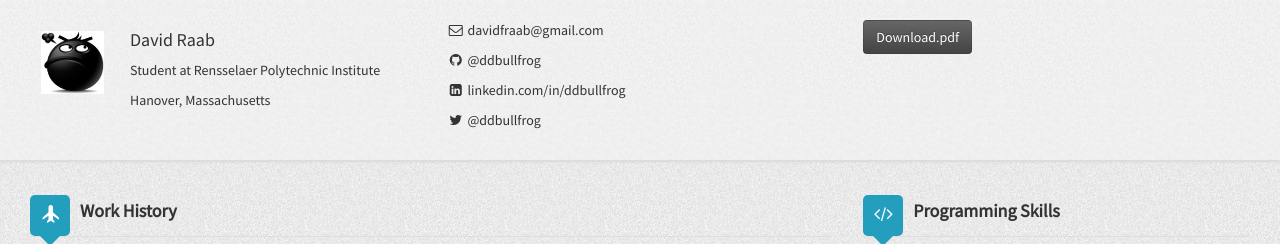
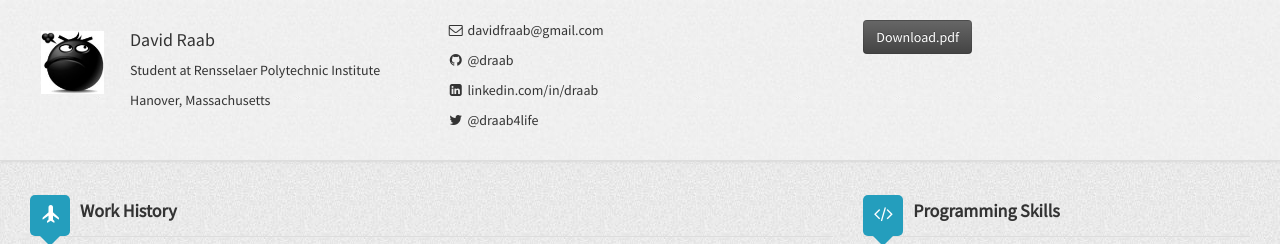
Before and after one commit to draab/draab.github.io, a Jekyll site: the page built from index.html, in a window 1280 px wide. Shown: the top 244 px of the page. Built offline with Jekyll 4.4.1, drawn with Linux system fonts in a browser that asks for light colours.

Commit message:
more changes
leggo

```diff
--- a/_config.yml
+++ b/_config.yml
@@ -14,11 +14,11 @@ author:
   title: Student at Rensselaer Polytechnic Institute
   address: Hanover, Massachusetts
   email: davidfraab@gmail.com
-  link: http://ddbullfrog.com
+  link: http://davidraab.me
   weibo:
-  github: ddbullfrog
-  linkedin: ddbullfrog
-  twitter: ddbullfrog
+  github: draab
+  linkedin: draab
+  twitter: draab4life
   gavatar: assets/img/avatar.JPG
   workHistory:
     - work1:
--- a/index.html
+++ b/index.html
@@ -128,7 +128,7 @@ layout: default
             <div class="deviter"></div>
             <h3 class="title with-icon"><span class="fa fa-location-arrow cat-title"></span> Location</h3>
             <div class="grid-block">
-                <iframe src="https://www.google.com/maps/embed/v1/place?q=auckland&key=AIzaSyClEWLh20lxrQBFR7omuuVESviszPxONyk" width="100%" height="100%" frameborder="0" style="border:0"></iframe>
+                <iframe src="https://www.google.com/maps/embed/v1/place?q=Hanover%20MA&key=AIzaSyClEWLh20lxrQBFR7omuuVESviszPxONyk" width="100%" height="100%" frameborder="0" style="border:0"></iframe>
             </div>
         </div>
     </div>
```
